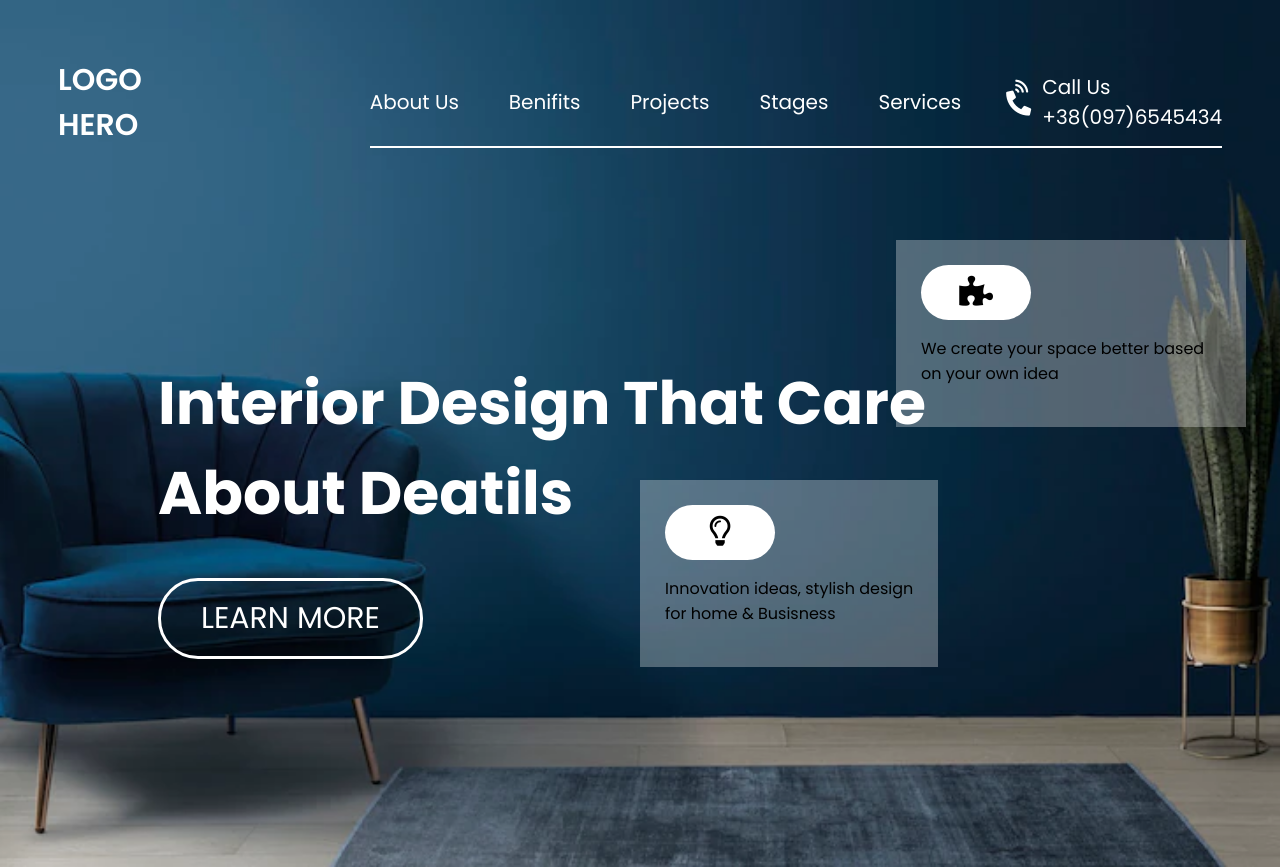
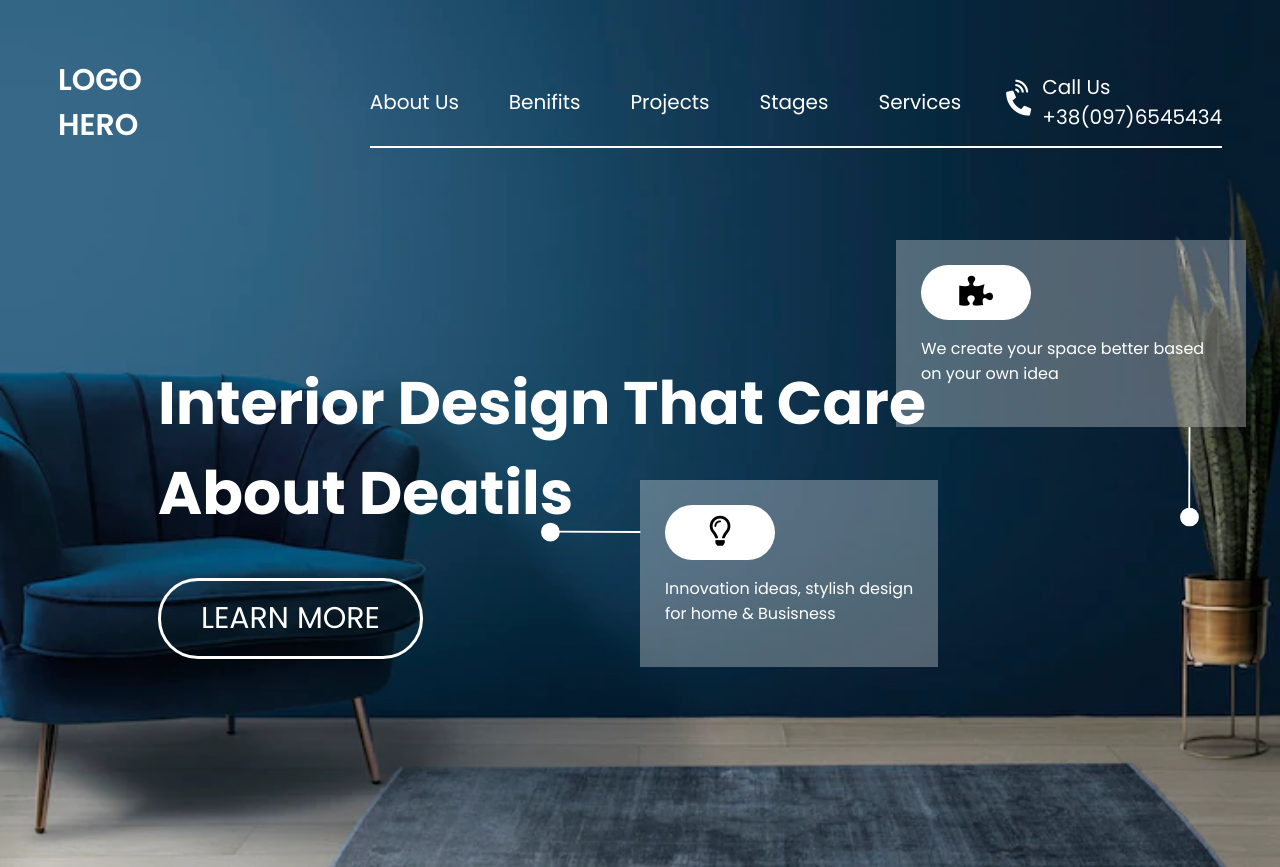
Before and after one commit to isreeks/Interior-Design-Landing-Page, a plain HTML site: page index.html in a window 1280 px wide. Drawn offline with Linux system fonts and the light colour scheme.

Commit message:
few updates

```diff
--- a/index.html
+++ b/index.html
@@ -41,6 +41,12 @@
                     <i class="fas fa-puzzle-piece" aria-hidden="true"></i>
                 </div>
                 <p>We create your space better based on your own idea</p>
+                <span class="line">
+                    <svg width="100" height="30" viewBox="0 0 160 30" fill="none" xmlns="http://www.w3.org/2000/svg">
+                      <circle cx="145" cy="15" r="15" fill="white"></circle>
+                      <path d="M1 15L145 15.5" stroke="white" stroke-width="3"></path>
+                    </svg>
+                  </span>
             </div>
             <div class="Box2">
                 <div class="icon1">
@@ -48,6 +54,12 @@
                 </div>
                 <p>Innovation ideas, stylish design <br>
                 for home &amp; Busisness</p>
+                <span class="line">
+                    <svg width="100" height="30" viewBox="0 0 160 30" fill="none" xmlns="http://www.w3.org/2000/svg">
+                      <circle cx="145" cy="15" r="15" fill="white"></circle>
+                      <path d="M1 15L145 15.5" stroke="white" stroke-width="3"></path>
+                    </svg>
+                  </span>
             </div>
         </div>
 
--- a/style.css
+++ b/style.css
@@ -95,9 +95,25 @@ main{
     background-color: rgba(255, 255, 255, 0.3);
 }
 
+.Box1 p{
+    color: #fff;
+}
 
-@media only screen and (max-width: 900px) {
-main{
-    flex-direction: column-reverse;
+.Box2 p{
+    color: #fff;
 }
-  }
+
+.Box2 .line {
+    position: absolute;
+    top: 30px;
+    left: -99px;
+    transform: rotate(180deg);
+}
+
+.Box1 .line{
+    position: absolute;
+    top: 218px;
+    left: 240px;
+    transform: rotate(90deg);
+
+}
```
